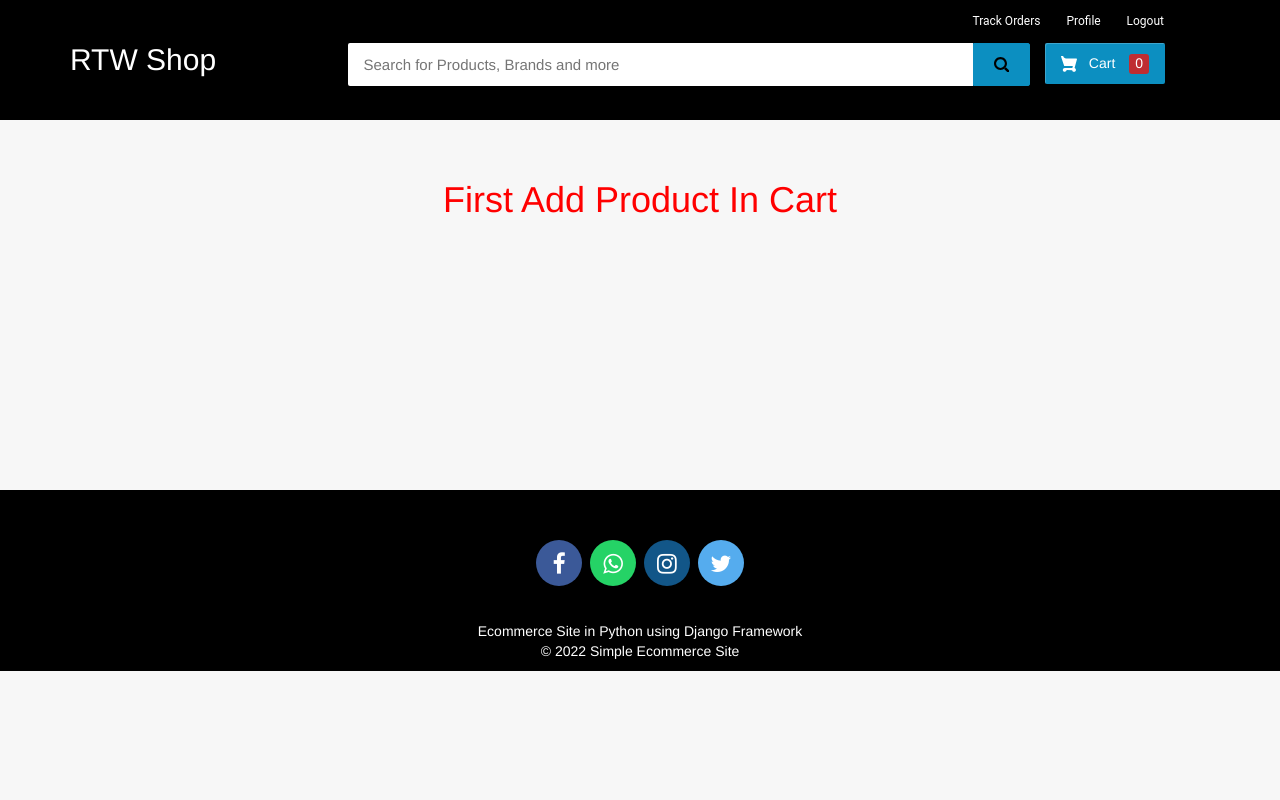
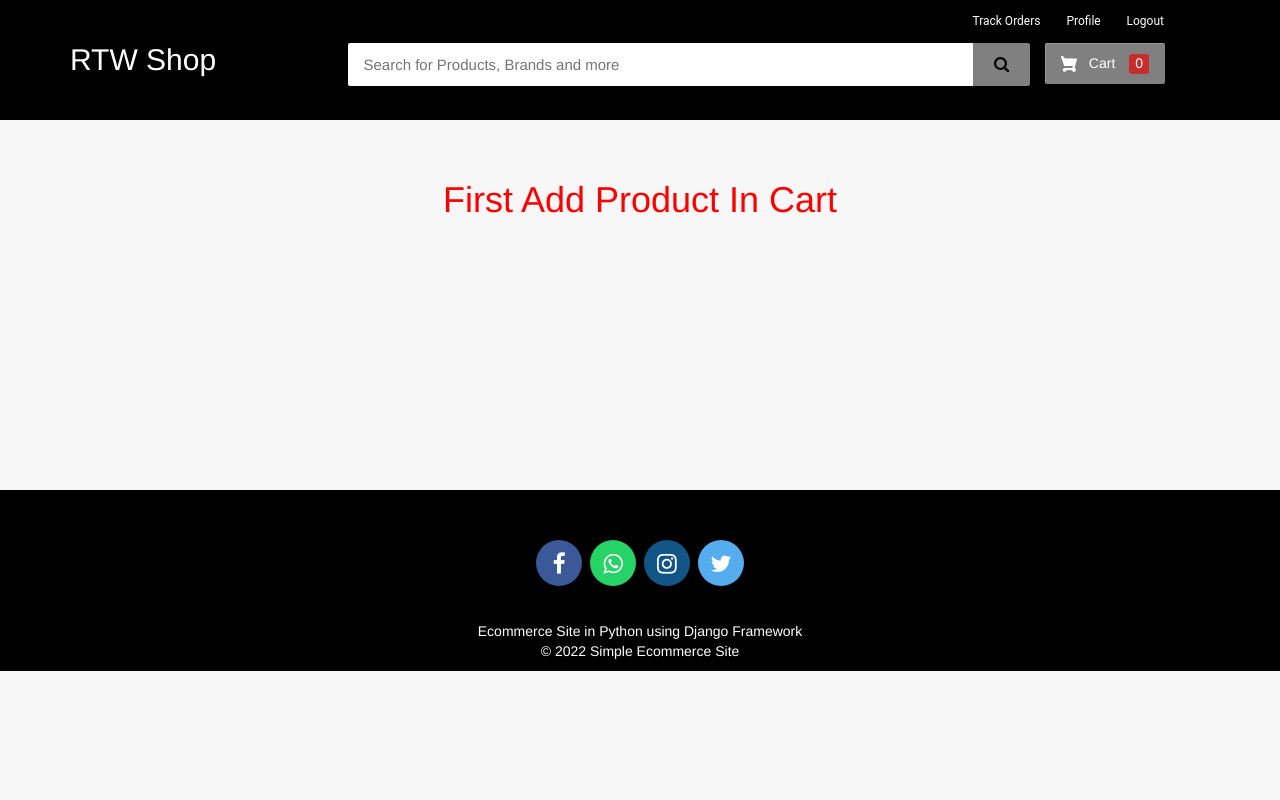
Before and after one commit to sneha-ghuge/Sneakers_ecommerce, a Django app: page /customer-address in a window 1280 px wide. Run offline with Django 3.2, Linux system fonts and the light colour scheme; a user stored in the database is signed in; some libraries are stand-ins or nearby versions.

Commit message:
navbar gray color

```diff
--- a/templates/ecom/customer_base.html
+++ b/templates/ecom/customer_base.html
@@ -12,6 +12,7 @@
 <style>
 body {
     background-color: #f7f7f7;
+    overflow-x: hidden;
 }
 
 #navbar {
@@ -38,8 +39,8 @@ body {
 }
 
 .navbar-button {
-  background-color: #0c8fc1;
-  border: 1px solid #0c8fc1;
+  background-color: grey;
+  border: 1px solid grey;
   border-radius: 0 2px 2px 0;
   color: #ffffff;
   padding: 10px 0;
@@ -49,7 +50,7 @@ body {
 
 .cart-button {
   /* background-color: #bfbfbf; */
-  background-color: #0c8fc1;
+  background-color: grey;
   box-shadow: 0 4px 4px 0 rgb(0 0 0 / 23%), inset 1px 1px 0 0 hsl(0deg 0% 100% / 20%);
   padding: 10px 0;
   text-align: center;
--- a/templates/ecom/customer_home.html
+++ b/templates/ecom/customer_home.html
@@ -34,6 +34,7 @@ html {
 
 body {
   background-color:#f7f7f7;
+  overflow-x: hidden;
 }
 
 .page-wrapper {
--- a/templates/ecom/customersignup.html
+++ b/templates/ecom/customersignup.html
@@ -3,7 +3,7 @@
 <html lang="en" dir="ltr">
   <head>
     <meta charset="utf-8">
-    <title>Simple E-commerce</title>
+    <title>KICKCRAZE</title>
 
 
 
--- a/templates/ecom/navbar.html
+++ b/templates/ecom/navbar.html
@@ -47,7 +47,7 @@ body {
 
   .cart-button {
     /* background-color: #bfbfbf; */
-    background-color: #0c8fc1;
+    background-color: grey;
     box-shadow: 0 4px 4px 0 rgb(0 0 0 / 23%), inset 1px 1px 0 0 hsl(0deg 0% 100% / 20%);
     padding: 10px 0;
     text-align: center;
```
Also changed, not shown: templates/ecom/customer_navbar.html (+4 -4 lines), db.sqlite3, static/profile_pic/CustomerProfilePic/Background_.jpg (added), static/profile_pic/CustomerProfilePic/Photo.jpg (added).
